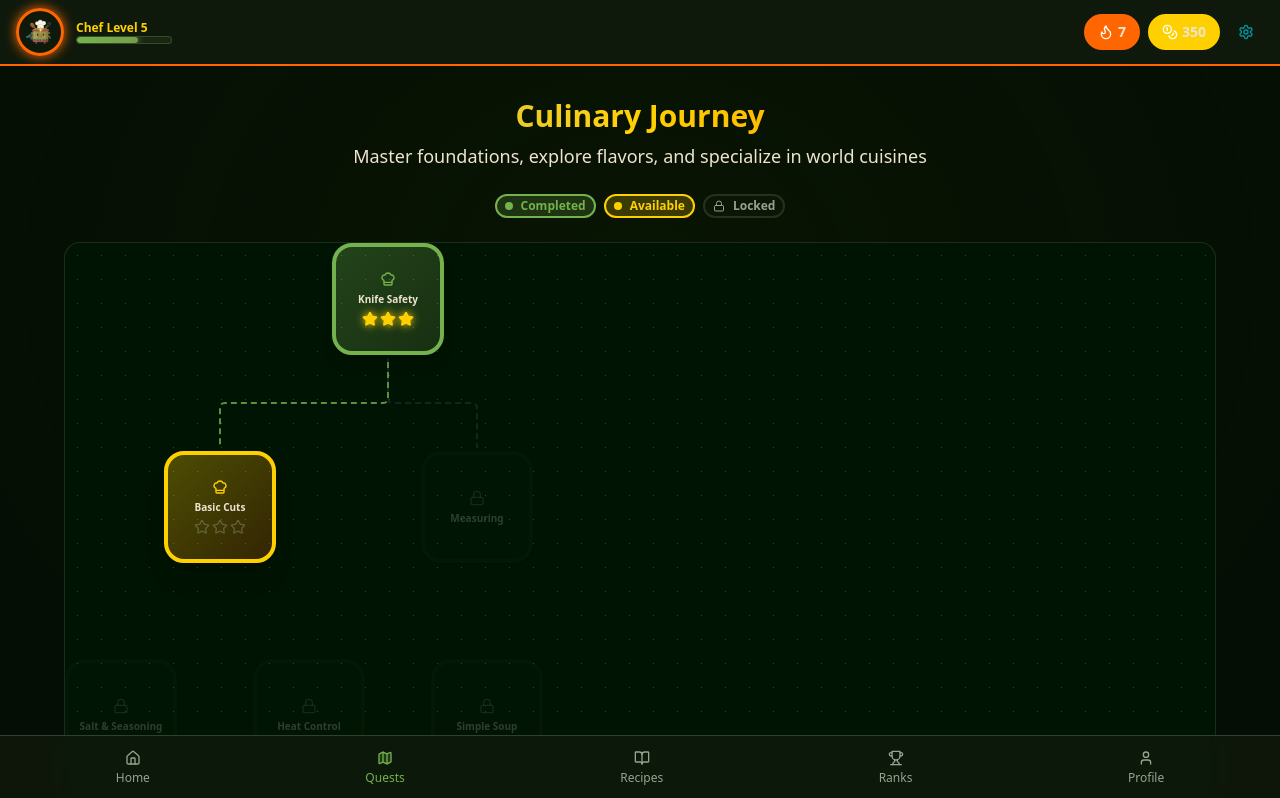
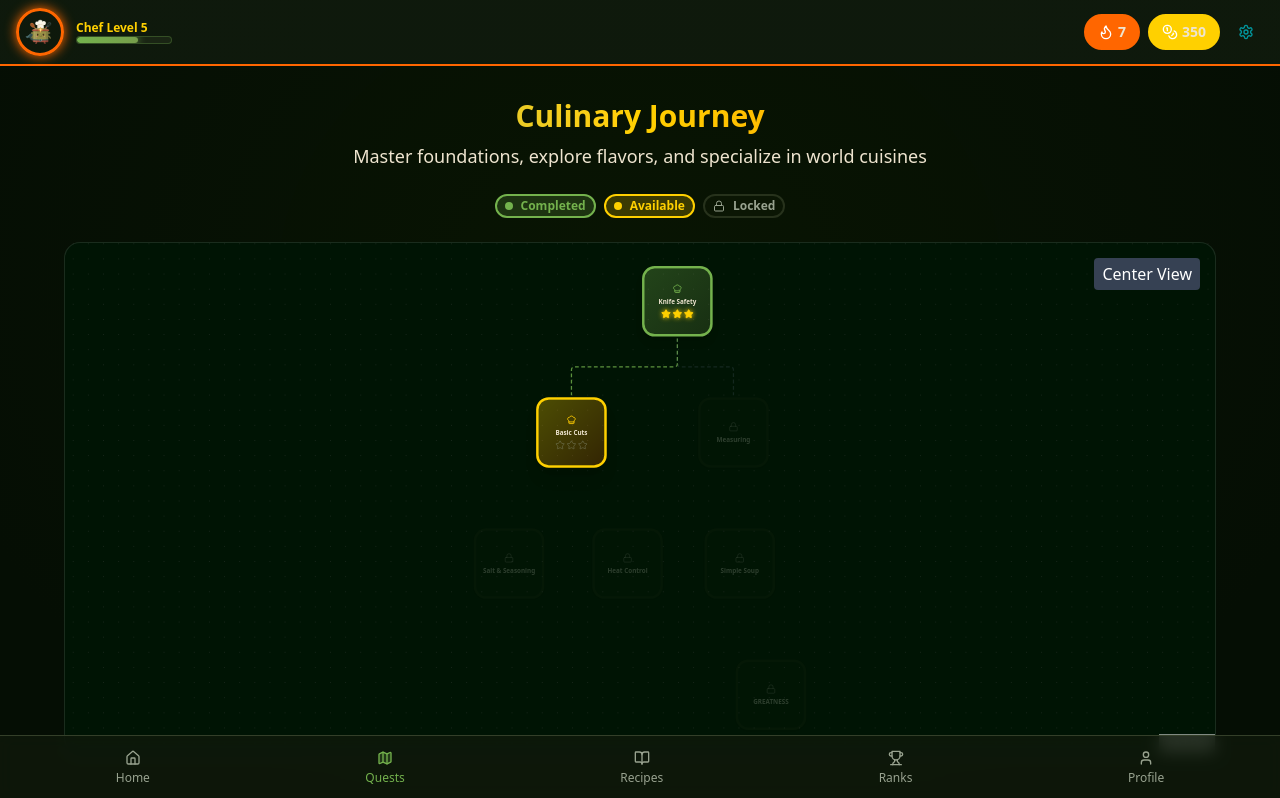
Before and after one commit to NiklasDob/cookquest, a Next.js app: page / in a window 1280 px wide. Shown: the top 798 px of the page. Built offline with nearby package versions, Linux system fonts and the light colour scheme; no server answers.

Commit message:
Still some issues with the zoom in but it is okay now

```diff
--- a/app/page.tsx
+++ b/app/page.tsx
@@ -6,7 +6,7 @@ export default function Home() {
   return (
     <div className="flex min-h-screen flex-col">
       <GameHeader />
-      <main className="flex-1 overflow-y-auto pb-20">
+      <main className="flex-1 overflow-y-auto">
         <QuestMap />
       </main>
       <GameFooter />
--- a/components/lesson-screen.tsx
+++ b/components/lesson-screen.tsx
@@ -4,7 +4,7 @@ import { Button } from "@/components/ui/button"
 import { Card } from "@/components/ui/card"
 import { X } from "lucide-react"
 import { useState } from "react"
-import { LessonContent } from "./lesson-content" // We'll extract the content logic for cleanliness
+// import { LessonContent } from "./lesson-content" // We'll extract the content logic for cleanliness
 
 interface LessonScreenProps {
   lesson: {
--- a/components/quest-map.tsx
+++ b/components/quest-map.tsx
@@ -1,6 +1,6 @@
 "use client"
 
-import { useState, useCallback, useEffect, useMemo, useRef } from "react"
+import { useState, useEffect, useMemo, useRef } from "react"
 import Dagre from '@dagrejs/dagre';
 import {
   ReactFlow,
@@ -11,10 +11,11 @@ import {
   useEdgesState,
   ReactFlowProvider,
   useReactFlow,
+  Panel,
 } from "@xyflow/react"
 import "@xyflow/react/dist/style.css"
 
-import { Lock, Star } from "lucide-react"
+import { Lock } from "lucide-react"
 import { Badge } from "@/components/ui/badge"
 import { LessonScreen } from "@/components/lesson-screen"
 import { RewardPopup } from "@/components/reward-popup"
@@ -65,7 +66,6 @@ const getLayoutedElements = (nodes: Node[], edges: Edge[], direction: 'TB' | 'LR
   };
 };
 
-
 // --- The Main Component that handles the Flow logic ---
 const QuestFlow = () => {
   const [questData, setQuestData] = useState<Quest[]>(initialQuestNodes);
@@ -75,11 +75,13 @@ const QuestFlow = () => {
   const [nodes, setNodes, onNodesChange] = useNodesState<QuestNodeData>([]);
   const [edges, setEdges, onEdgesChange] = useEdgesState([]);
   const { fitView } = useReactFlow();
-  const isInitialRender = useRef(true);
 
-  const handleNodeClick = (nodeData: Quest) => {
-    if (nodeData.status !== "locked") {
-      setSelectedLesson(nodeData);
+  // Ref to store the previous quest data to detect changes
+  const prevQuestDataRef = useRef(questData);
+
+  const handleNodeClick = (_event: React.MouseEvent, node: Node<QuestNodeData>) => {
+    if (node.data.status !== "locked") {
+      setSelectedLesson(node.data);
     }
   };
 
@@ -100,30 +102,21 @@ const QuestFlow = () => {
     });
 
     return getLayoutedElements(allNodes, allEdges, 'TB');
-  }, []); // Empty dependency array means this runs only once
+  }, []);
 
+  // 2. Synchronize the UI and trigger animations
+  useEffect(() => {
+    const previousQuestData = prevQuestDataRef.current;
 
-  // 2. Synchronize the UI with the current game state
-  useEffect(() => {
-    // Update nodes with the latest status from questData, but keep stable positions
     const updatedNodes = stableLayout.nodes.map(layoutNode => {
       const currentQuest = questData.find(q => q.id.toString() === layoutNode.id);
-      return {
-        ...layoutNode,
-        data: {
-          ...layoutNode.data,
-          ...currentQuest,
-        },
-      };
+      return { ...layoutNode, data: { ...layoutNode.data, ...currentQuest } };
     });
 
-    // Dynamically filter which edges should be visible
     const visibleEdges = stableLayout.edges.filter(edge => {
       const sourceQuest = questData.find(q => q.id.toString() === edge.source);
       return sourceQuest?.status === 'completed';
     }).map(edge => {
-      // Add styling to the visible edges
-      const sourceNode = questData.find(n => n.id.toString() === edge.source);
       const targetNode = questData.find(n => n.id.toString() === edge.target);
       const isTargetAvailable = targetNode?.status === 'available';
       const isTargetCompleted = targetNode?.status === 'completed';
@@ -132,18 +125,39 @@ const QuestFlow = () => {
         type: "smoothstep",
         animated: isTargetAvailable,
         style: { strokeWidth: 2, stroke: isTargetAvailable || isTargetCompleted ? 'var(--game-green)' : 'rgba(100, 116, 139, 0.4)', strokeDasharray: "6,4", opacity: isTargetAvailable || isTargetCompleted ? 0.8 : 0.5 },
-      }
+      };
     });
 
     setNodes(updatedNodes);
     setEdges(visibleEdges);
 
-    // if (isInitialRender.current) {
-    //     window.requestAnimationFrame(() => fitView());
-    //     isInitialRender.current = false;
-    // }
+    // --- Animation Logic ---
+    const newlyAvailableNodes = questData.filter(currentQuest => {
+      const prevQuest = previousQuestData.find(q => q.id === currentQuest.id);
+      return prevQuest && prevQuest.status === 'locked' && currentQuest.status === 'available';
+    });
+
+    if (newlyAvailableNodes.length > 0) {
+      const nodeIds = newlyAvailableNodes.map(n => n.id.toString());
+      setTimeout(() => {
+        fitView({
+          nodes: nodeIds.map(id => ({ id })),
+          duration: 800,
+          padding: 0.2,
+          maxZoom: 1.2,
+        });
+      }, 100);
+    }
+
+    // Update the ref for the next render
+    prevQuestDataRef.current = questData;
+
   }, [questData, stableLayout, setNodes, setEdges, fitView]);
 
+  // Fit view on initial load
+  useEffect(() => {
+    fitView({ duration: 200 });
+  }, [fitView]);
 
   const handleLessonComplete = () => {
     if (!selectedLesson) return;
@@ -175,14 +189,19 @@ const QuestFlow = () => {
         edges={edges}
         onNodesChange={onNodesChange}
         onEdgesChange={onEdgesChange}
+        onNodeClick={handleNodeClick}
         nodeTypes={nodeTypes}
         nodesDraggable={false}
         nodesConnectable={false}
-        autoPanOnNodeFocus={false}
-        autoPanOnConnect={false}
-        fitView={false}
+        fitView
+        fitViewOptions={{ padding: 0.1 }}
       >
         <Background color="#4f4f4f" gap={24} variant={"dots"} />
+        <Panel position="top-right">
+          <button onClick={() => fitView({ duration: 600 })} className="rounded bg-gray-700 px-2 py-1 text-white">
+            Center View
+          </button>
+        </Panel>
       </ReactFlow>
       {showReward && <RewardPopup onClose={() => setShowReward(false)} />}
     </div>
@@ -215,7 +234,7 @@ export function QuestMap() {
           </Badge>
         </div>
 
-        <div className="relative mx-auto h-[1200px] max-w-6xl rounded-lg border border-white/10 bg-[#001404]">
+        <div className="relative mx-auto h-128 max-w-6xl rounded-lg border border-white/10 bg-[#001404]">
           <ReactFlowProvider>
             <QuestFlow />
           </ReactFlowProvider>
--- /dev/null
+++ b/tailwind.config.ts
@@ -0,0 +1,7 @@
+module.exports = {
+    // ...
+    plugins: [
+      // eslint-disable-next-line @typescript-eslint/no-require-imports
+      require('tailwind-scrollbar'),
+    ],
+  }
```
